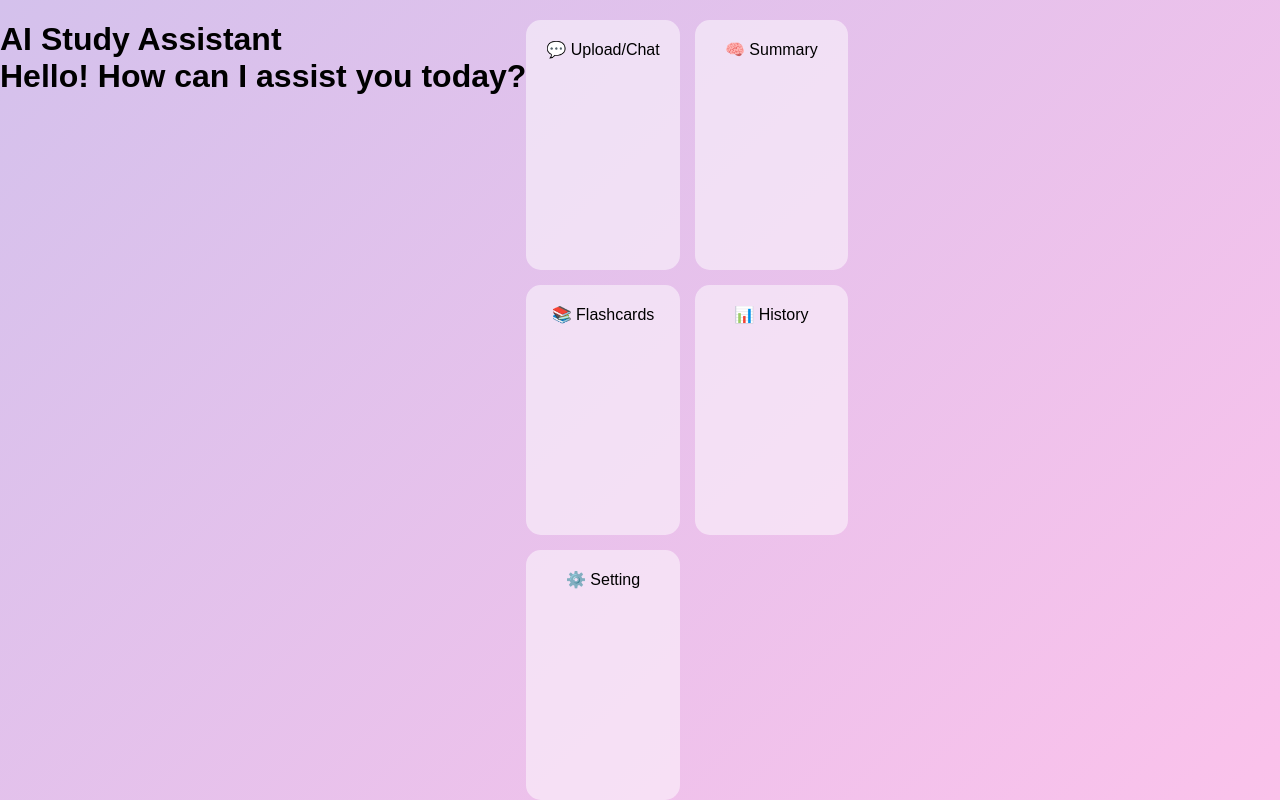
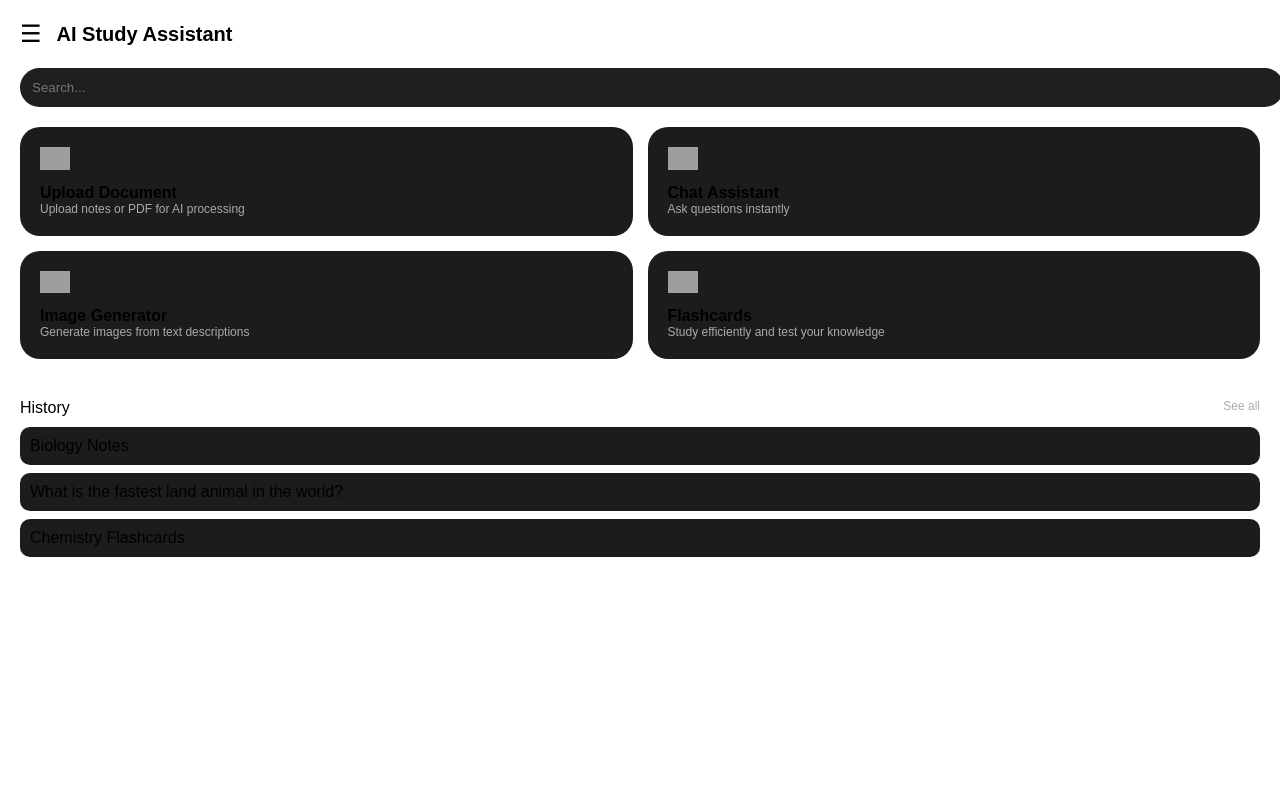
Before and after one commit to ItzRaidenT/Ai-Study-Assistant, a Flask app: page / in a window 1280 px wide. Run offline with Flask 3, Linux system fonts and the light colour scheme; grey boxes are pictures that could not be loaded.

Commit message:
homepage1

```diff
--- a/Static/Styles.css
+++ b/Static/Styles.css
@@ -1,27 +1,99 @@
 body {
-  font-family: Arial, sans-serif;
-  background: linear-gradient(135deg,#d4c1ec,#fbc2eb);
-  height:100vh;
-  display:flex;
-  margin: 0;
+    margin: 0;
+    font-family: 'Poppins', sans-serif;
+    background: black
+    color: white;
 }
 
+
+/* header */
+.header {
+    display: flex;
+    align-items: center;
+    padding: 20px;
+}
+
+.menu {
+    font-size: 24px;
+    margin-right: 15px;
+    cursor: pointer;
+}
+
+.title {
+    font-size: 20px;
+    font-weight: bold;
+}
+
+/* search */
+.search {
+    padding: 0 20px;
+}
+
+.search input {
+    width: 100%;
+    padding: 12px;
+    border-radius: 20px;
+    border: none;
+    background: #1f1f1f;
+    color: white;
+}
+
+/* grid */
 .grid {
     display: grid;
     grid-template-columns: repeat(2, 1fr);
     gap: 15px;
-    margin-top: 20px;
+    padding: 20px;
 }
 
+/* card */
 .card {
-    background: rgba(255,255,255,0.5);
+    background: #1c1c1c;
+    border-radius: 20px;
     padding: 20px;
-    border-radius: 15px;
-    text-align: center;
-    cursor: pointer;
     transition: 0.3s;
 }
 
 .card:hover {
-    transform: scale(1.05);
+    transform: translateY(-5px);
 }
+
+/* icon */
+.icon img {
+    width: 30px;
+    margin-bottom: 10px;
+}
+
+/* title */
+.card-title {
+    font-weight: bold;
+}
+
+/* description */
+.card-desc {
+    font-size: 12px;
+    color: #aaa;
+}
+
+/* history */
+.history {
+    padding: 20px;
+}
+
+.history-title {
+    display: flex;
+    justify-content: space-between;
+    margin-bottom: 10px;
+}
+
+.see-all {
+    font-size: 12px;
+    color: #aaa;
+}
+
+.history-item {
+    background: #1c1c1c;
+    padding: 10px;
+    border-radius: 10px;
+    margin-top: 8px;
+}
--- a/app.py
+++ b/app.py
@@ -1,9 +1,6 @@
 from flask import Flask, render_template
-from flask_sqlalchemy import SQLAlchemy
 
 app = Flask(__name__)
-app.config['SQLALCHEMY_DATABASE_URI'] = 'sqlite:///study.db'
-db = SQLAlchemy(app)
 
 
 
--- a/templates/Index.html
+++ b/templates/Index.html
@@ -5,13 +5,63 @@
 {% endblock %}
 
 {% block content %}
-<h1> AI Study Assistant <br> Hello! How can I assist you today? </h1>
+<div class="header">
+    <div class="menu">☰</div>
+    <div class="title">AI Study Assistant</div>
+</div>
 
+<!-- 搜索 -->
+<div class="search">
+    <input type="text" placeholder="Search...">
+</div>
+
+<!-- 功能卡片 -->
 <div class="grid">
-    <div class="card">💬 Upload/Chat</div>
-    <div class="card">🧠 Summary</div>
-    <div class="card">📚 Flashcards</div>
-    <div class="card">📊 History</div>
-    <div class="card">⚙️ Setting</div>
+
+    <div class="card">
+        <div class="icon">
+            <img src="icons/upload.svg">
+        </div>
+        <div class="card-title">Upload Document</div>
+        <div class="card-desc">Upload notes or PDF for AI processing</div>
+    </div>
+
+    <div class="card">
+        <div class="icon">
+            <img src="icons/chat.svg">
+        </div>
+        <div class="card-title">Chat Assistant</div>
+        <div class="card-desc">Ask questions instantly</div>
+    </div>
+
+    <div class="card">
+        <div class="icon">
+            <img src="icons/summary.svg">
+        </div>
+        <div class="card-title">Image Generator</div>
+        <div class="card-desc">Generate images from text descriptions</div>
+    </div>
+
+    <div class="card">
+        <div class="icon">
+            <img src="icons/flashcard.svg">
+        </div>
+        <div class="card-title">Flashcards</div>
+        <div class="card-desc">Study efficiently and test your knowledge</div>
+    </div>
+
 </div>
+
+<!-- History -->
+<div class="history">
+    <div class="history-title">
+        <div>History</div>
+        <div class="see-all">See all</div>
+    </div>
+
+    <div class="history-item">Biology Notes</div>
+    <div class="history-item">What is the fastest land animal in the world?</div>
+    <div class="history-item">Chemistry Flashcards</div>
+</div>
+
 {% endblock %}
```
